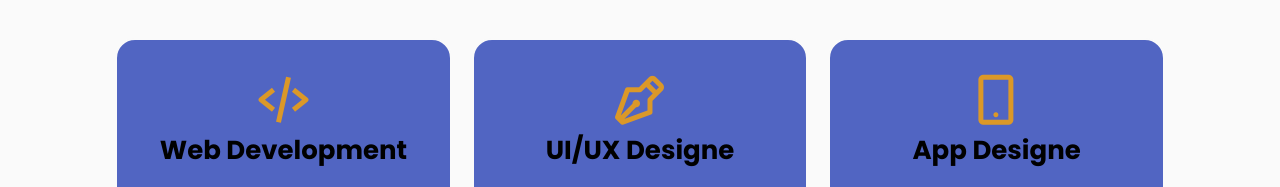
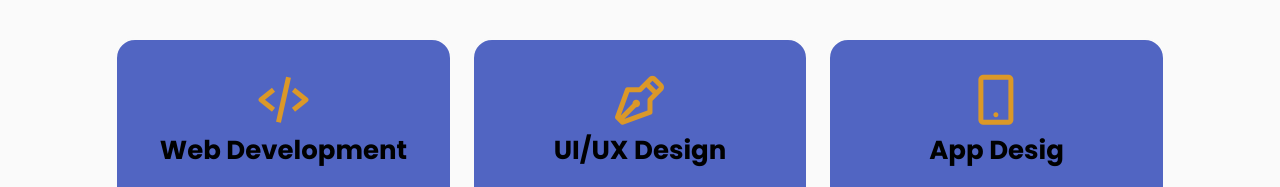
Before and after one commit to Jogesh69/INNOVIXION-NOVEMBER-INTERNSHIP, a plain HTML site: page TASK1/index.html in a window 1280 px wide. Shown: the part 1780-1967 px from the top of the page. Drawn offline with nearby package versions, Linux system fonts and the light colour scheme; a web font is replaced by a local one.

Commit message:
Updated index.html
corrected a text that was misspelled

```diff
--- a/TASK1/index.html
+++ b/TASK1/index.html
@@ -97,7 +97,7 @@
 
             <div class="services-box">
                 <i class="bx bx-pen"></i>
-                <h3>UI/UX Designe</h3>
+                <h3>UI/UX Design</h3>
                 <p>User interface and user experience, user Flow, Wireframing, prototyping,
                     Mobile App Design, web App All UX Process Down to usability testing</p>
                 <a href="#" class="btn">Read More</a>
@@ -105,7 +105,7 @@
 
             <div class="services-box">
                 <i class="bx bx-mobile-alt"></i>
-                <h3>App Designe</h3>
+                <h3>App Desig</h3>
                 <p>User interface and user experience, user Flow, Wireframing, prototyping,
                     Mobile App Design, web App All UX Process Down to usability testing</p>
                 <a href="#" class="btn">Read More</a>
```
